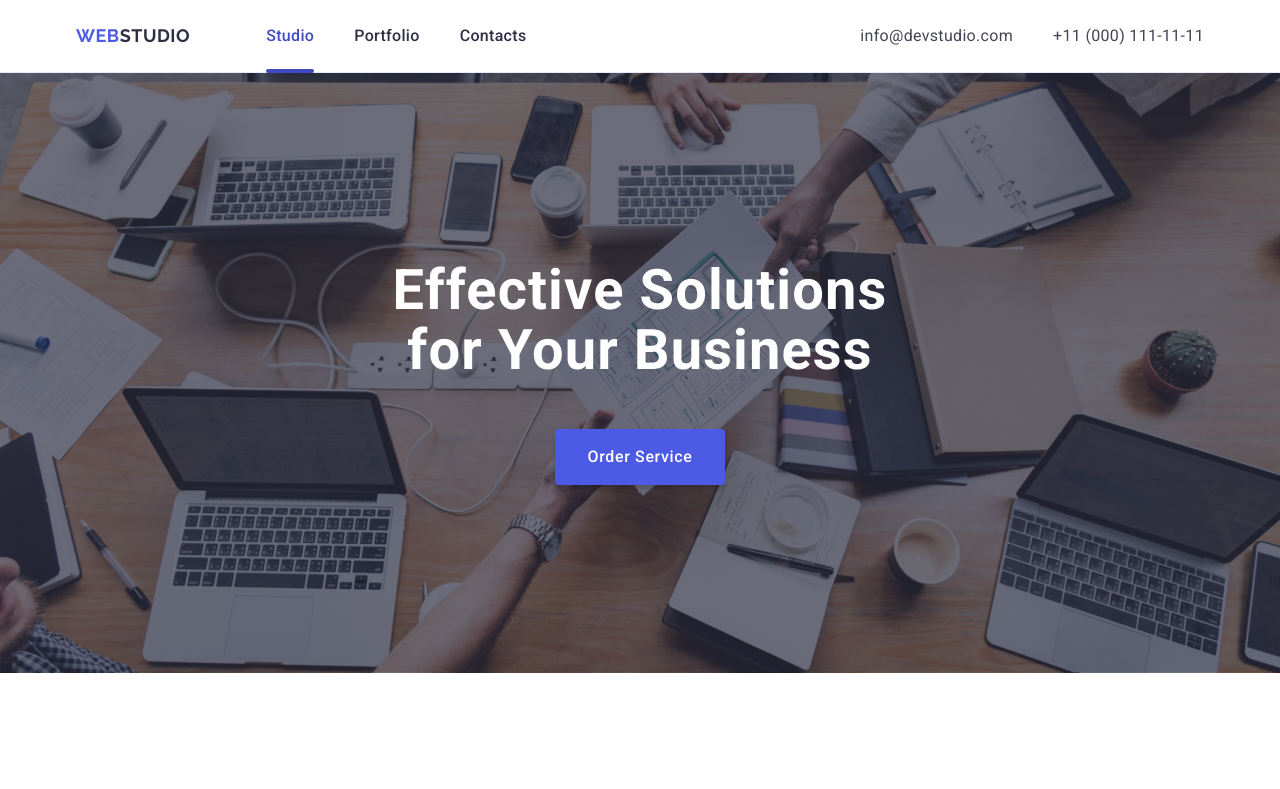
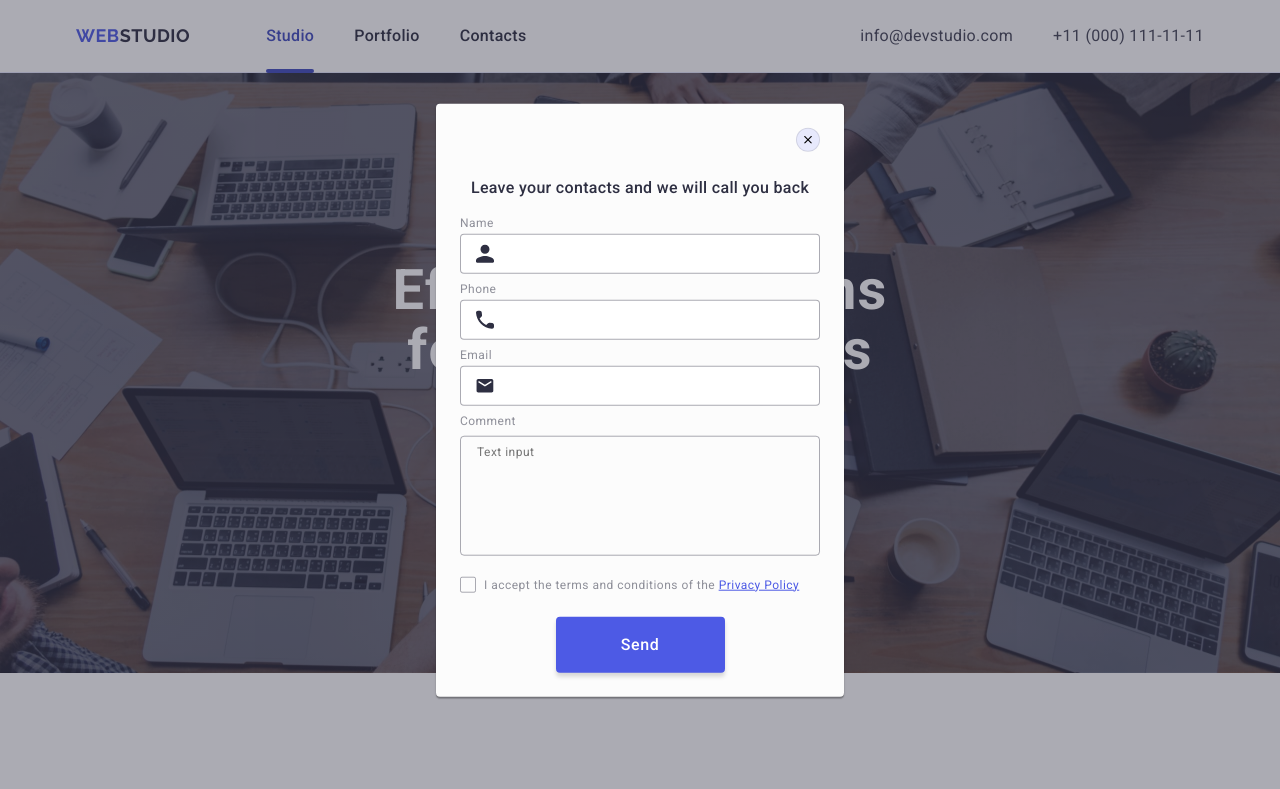
Before and after one commit to BROKAZANTCEV/goit-markup-hw-05, a plain HTML site: page index.html in a window 1280 px wide. Shown: the top 789 px of the page. Drawn offline with nearby package versions, Linux system fonts and the light colour scheme.

Commit message:
add index file

```diff
--- a/css/styles.css
+++ b/css/styles.css
@@ -458,7 +458,6 @@ main {
     width: 264px;
     height: 40px;
     box-shadow: 0 4px 4px 0 rgba(0, 0, 0, 0.15);
-    margin-right: ;
     background-color:#2e2f42;
     padding: 18px;
     color: #ffffff;
@@ -624,21 +623,22 @@ textarea {
     font-family: "Roboto", sans-serif;
     font-weight: 400;
     font-size: 12px;
-    line-height: 1.16667;
+    line-height: 1.17;
     letter-spacing: 0.04em;
     color: rgba(46, 47, 66, 0.4);
     border: 1px solid rgba(46, 47, 66, 0.4);
+    width: 100%;
     border-radius: 4px;
     margin-top: 4px;
     height: 120px;
     padding: 8px 16px;
+    outline: transparent;
     resize: none;
     background-color: transparent;
-    transition: border 250ms cubic-bezier(0.4, 0, 0.2, 1), border 250ms cubic-bezier(0.4, 0, 0.2, 1);
+    transition: border 250ms cubic-bezier(0.4, 0, 0.2, 1);
 }
 .textarea-input:focus {
     border: 1px solid #4d5ae5;
-    outline: transparent;
 }
 .polici {
     margin-bottom: 24px;
@@ -686,6 +686,7 @@ textarea {
     color: #4d5ae5;
 }
 .button-modal {
+    font-family: "Roboto", sans-serif;
     font-weight: 500;
     font-size: 16px;
     line-height: 1.5;
@@ -696,7 +697,7 @@ textarea {
     padding: 16px 32px;
     width: 169px;
     height: 56px;
-    border: 0;
+    border: none;
     box-shadow: 0 4px 4px 0 rgba(0, 0, 0, 0.15);
     background-color: #4d5ae5;
     margin: 0 auto;
--- a/index.html
+++ b/index.html
@@ -335,7 +335,7 @@
         </div>
     </footer>
     <!-- ======= MODAL SECTION ======= -->
-    <div class="modal-overlay">
+    <div class="modal-overlay is-open">
         <div class="modal">
             <button type="button" class="modal-close-btn">
                 <svg class="modal-close-icon" width="8" height="8">
@@ -368,13 +368,13 @@
                             <use href="./images/icons.svg#icon-mail"></use>
                         </svg>
                     </div>
-                    <label  class="form-label" for="descript">
-                        Comment
-                        <textarea class="textarea-input" id="descript" name="descript" placeholder="Text input"></textarea>
-                    </label>
+                    <label  class="form-label" for="user-comment">Comment
+                        </label>
+                        <textarea class="textarea-input" id="user-comment" name="user-comment" placeholder="Text input"></textarea>
+
                 </div>
                 <div class="polici">
-                    <input class="checkbox visually-hidden" id="priv-polici" type="checkbox" name="polici" value="true"
+                    <input class="checkbox visually-hidden" id="user-privacy" type="checkbox" name="user-privacy" value="true"
                         required>
                     <label class="pol-label" for="priv-polici">
                         <span class="pol-checkbox">
```
Also changed, not shown: 1 other file.
